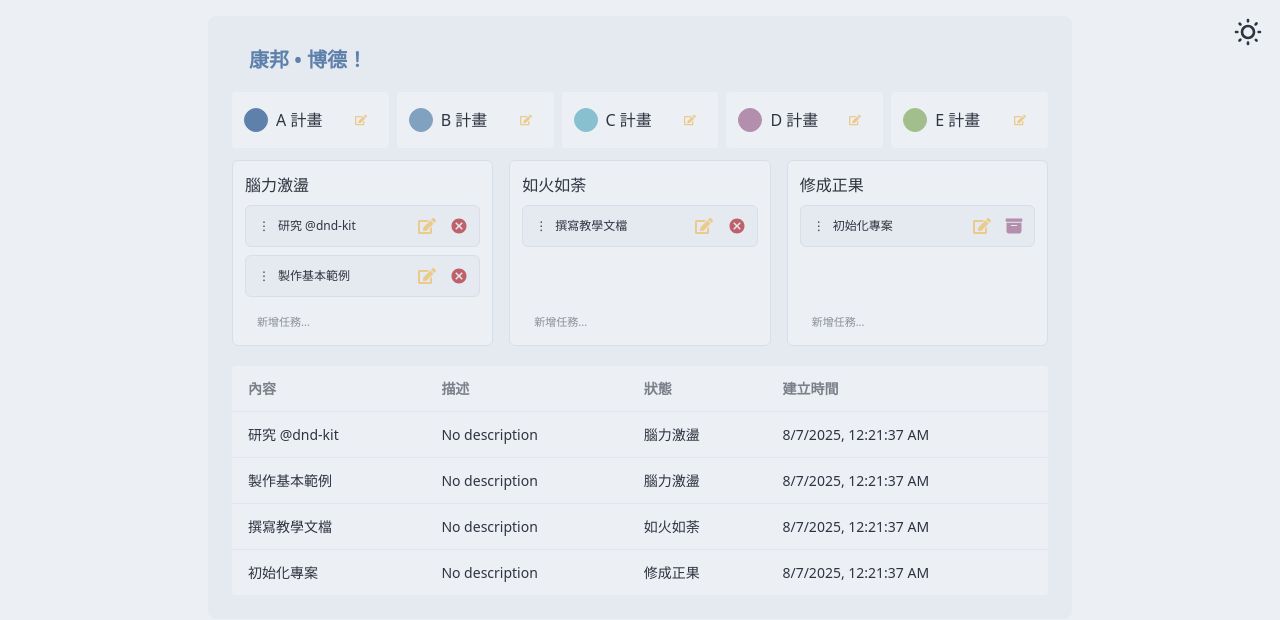
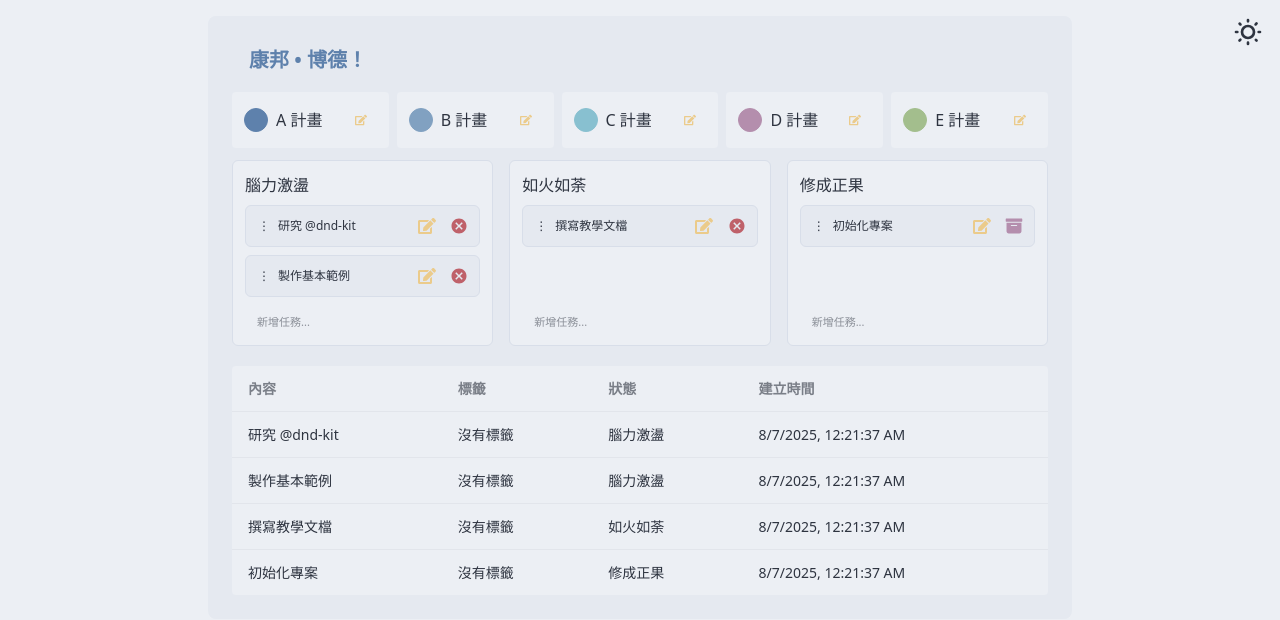
Before and after one commit to SE-Josh/kanban-board, a Next.js app: page / in a window 1280 px wide. Shown: the top 620 px of the page. Built offline with nearby package versions, Linux system fonts and the light colour scheme.

Commit message:
fix: 修正任務列表中的描述欄位標題及預設顯示內容

```diff
--- a/components/TaskList.tsx
+++ b/components/TaskList.tsx
@@ -9,7 +9,7 @@ const TaskList = ({ tasks }: { tasks: Task[] }) => {
           <tr>
             {/* <th>編號</th> */}
             <th>內容</th>
-            <th>描述</th>
+            <th>標籤</th>
             <th>狀態</th>
             <th>建立時間</th>
           </tr>
@@ -19,7 +19,7 @@ const TaskList = ({ tasks }: { tasks: Task[] }) => {
             <tr key={task.id}>
               {/* <th>{task.id}</th> */}
               <td>{task.content}</td>
-              <td>{task.description || "No description"}</td>
+              <td>{task.description || "沒有標籤"}</td>
               <td>{defaultStatuses.find((status) => status.id === task.statusId)?.title}</td>
               <td>{new Date(task.createdAt).toLocaleString()}</td>
             </tr>
```
